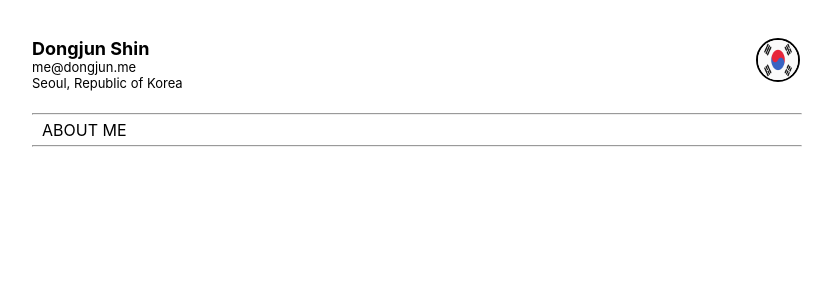
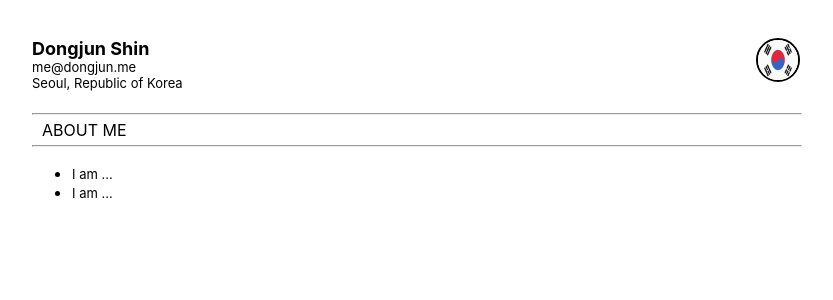
Before and after one commit to americano212/typescript-react-resume-page, a React (Create React App) app: page / in a window 1280 px wide. Shown: the top 300 px of the page, without its empty margins (224-1057 px from the left). Built offline with nearby package versions, Linux system fonts and the light colour scheme.

Commit message:
feat: about me 언어 처리 완료

```diff
--- a/src/App.tsx
+++ b/src/App.tsx
@@ -13,11 +13,12 @@ interface AppBoxProps {
 
 function App() {
   const isMobile = useMediaQuery({ maxWidth: 1024 });
+  const HorizontalMargin = isMobile ? "10%" : "20%";
+
   const language = useSelector(
     (state: RootState) => state.setLanguage.language
   );
 
-  const HorizontalMargin = isMobile ? "10%" : "20%";
   return (
     <div className="App">
       <AppBox HorizontalMargin={HorizontalMargin}>
--- a/src/components/AboutMe.tsx
+++ b/src/components/AboutMe.tsx
@@ -1,11 +1,30 @@
 import React from "react";
+
+import { useSelector } from "react-redux";
+import { RootState } from "../store/modules";
+
 import TitleBox from "./atoms/TitleBox";
 import styled from "styled-components";
-
+import Contents from "./atoms/Contents";
 function AboutMe() {
+  const language = useSelector(
+    (state: RootState) => state.setLanguage.language
+  );
   return (
     <AboutMeBox>
       <TitleBox title={"ABOUT ME"} />
+      <ul>
+        <li>
+          <Contents>
+            {language === "ENG" ? "I am ..." : "나는 이런 사람 입니다"}
+          </Contents>
+        </li>
+        <li>
+          <Contents>
+            {language === "ENG" ? "I am ..." : "나는 이런 사람 입니다"}
+          </Contents>
+        </li>
+      </ul>
     </AboutMeBox>
   );
 }
--- /dev/null
+++ b/src/components/atoms/Contents.tsx
@@ -0,0 +1,15 @@
+import React from "react";
+import styled from "styled-components";
+
+type ContentsTextProps = {
+  children: string;
+};
+
+function Contents(props: ContentsTextProps) {
+  return <ContentsText>{props.children}</ContentsText>;
+}
+
+const ContentsText = styled.div`
+  font-size: small;
+`;
+export default Contents;
--- a/src/components/header.tsx
+++ b/src/components/header.tsx
@@ -1,5 +1,4 @@
 import React from "react";
-
 import styled from "styled-components";
 import Flag from "./Flag";
 
```
